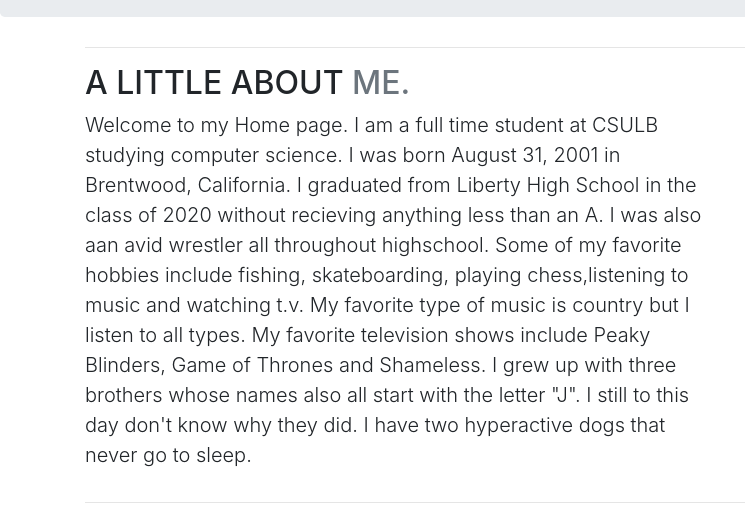
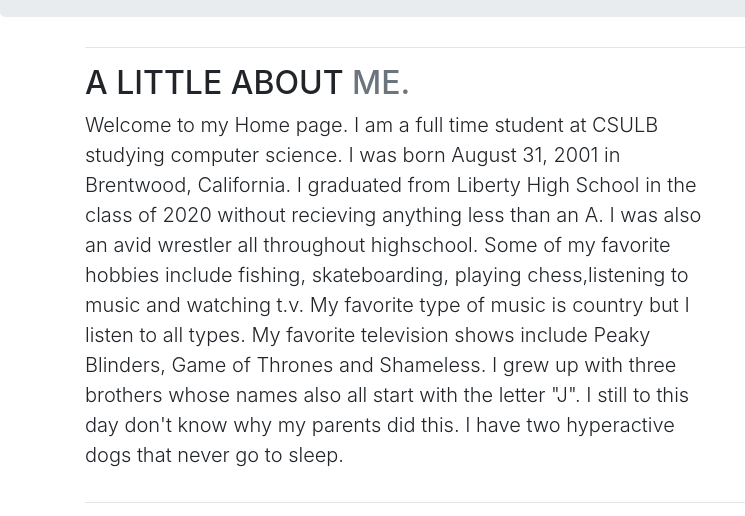
Before and after one commit to hijoecb/cecs105, a plain HTML site: page index.html in a window 1280 px wide. Shown: the part 235-751 px from the top of the page, 0-745 px from the left. Drawn offline with nearby package versions, Linux system fonts and the light colour scheme; grey boxes are pictures that could not be loaded.

Commit message:
Update index.html

```diff
--- a/index.html
+++ b/index.html
@@ -29,9 +29,9 @@
     <div class="row featurette">
       <div class="col-md-7">
         <h2 class="featurette-heading">A LITTLE ABOUT <span class="text-muted">ME.</span></h2>
-        <p class="lead">Welcome to my Home page. I am a full time student at CSULB studying computer science. I was born August 31, 2001 in Brentwood, California. I graduated from Liberty High School in the class of 2020 without recieving anything less than an A. I was also aan avid wrestler all throughout highschool. Some of my favorite hobbies include fishing, skateboarding, playing chess,listening to music and watching t.v. My favorite type of music is country but I listen to all types. My favorite television shows include Peaky Blinders, Game of Thrones and Shameless. I grew up with three brothers whose names also all start with the letter "J". I still to this day don't
+        <p class="lead">Welcome to my Home page. I am a full time student at CSULB studying computer science. I was born August 31, 2001 in Brentwood, California. I graduated from Liberty High School in the class of 2020 without recieving anything less than an A. I was also an avid wrestler all throughout highschool. Some of my favorite hobbies include fishing, skateboarding, playing chess,listening to music and watching t.v. My favorite type of music is country but I listen to all types. My favorite television shows include Peaky Blinders, Game of Thrones and Shameless. I grew up with three brothers whose names also all start with the letter "J". I still to this day don't
 
- know why they did. I have two hyperactive dogs that never go to sleep.</p>
+ know why my parents did this. I have two hyperactive dogs that never go to sleep.</p>
       </div>
       <div class="col-md-5">
         <img src="SnowboardingJoe.jpeg" alt="Joe Brasher" width="400" height="400">
```
